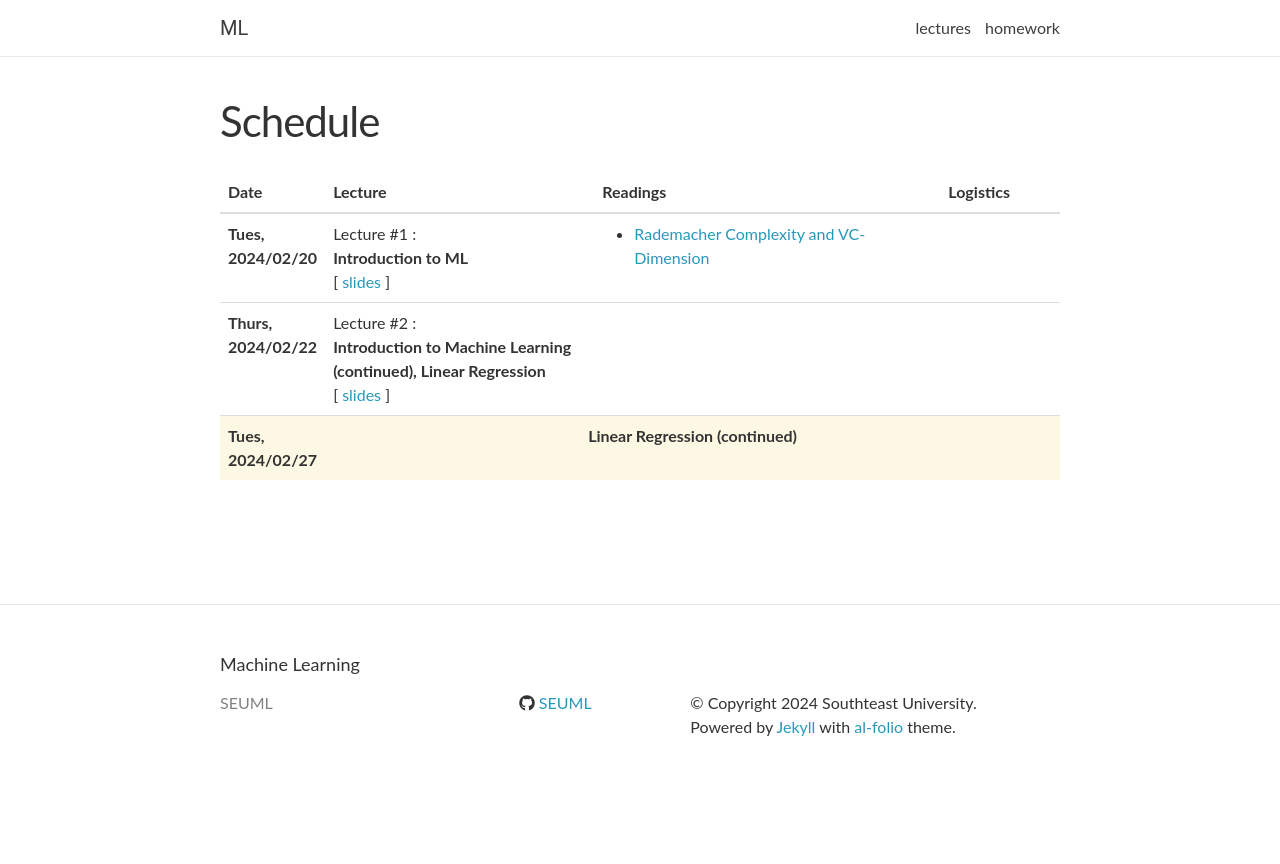
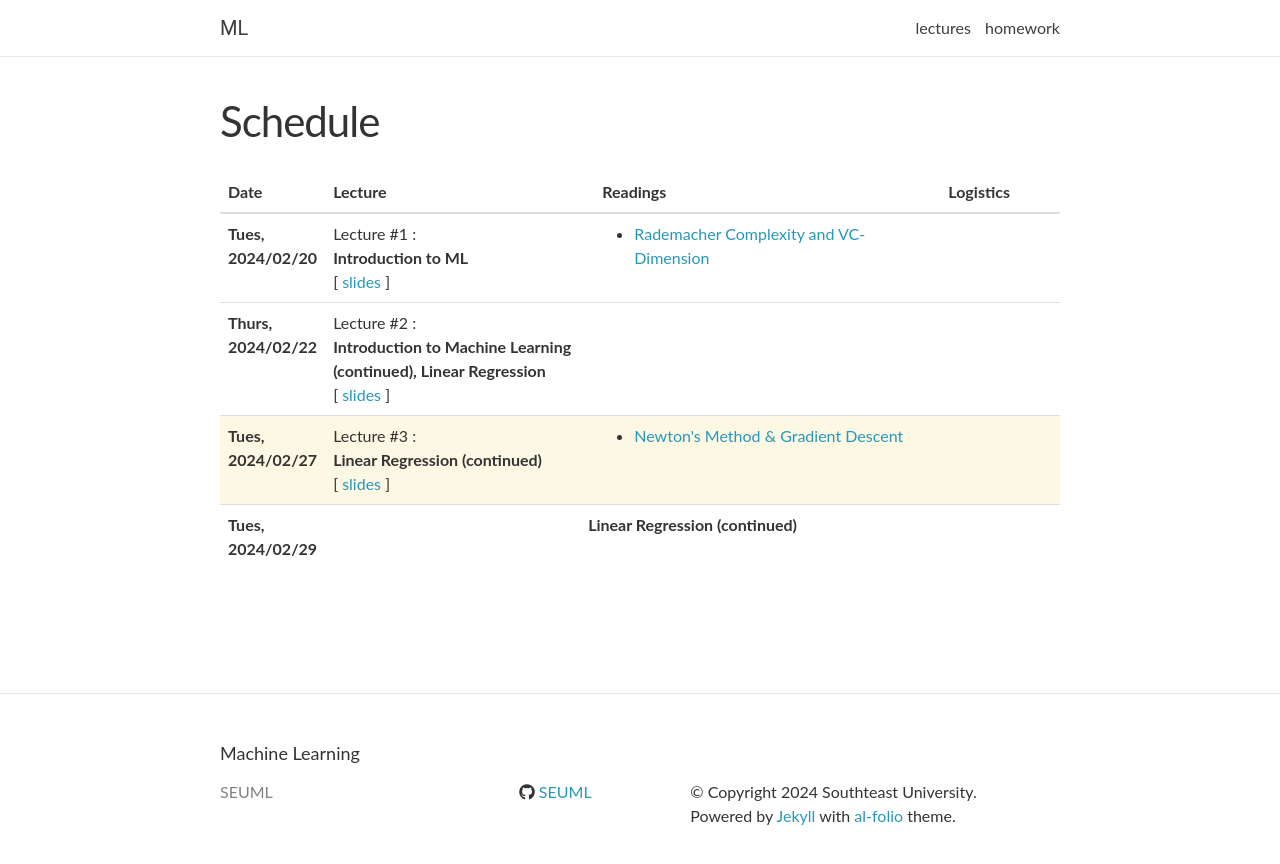
Before and after one commit to SEUML/ml-spring-2024, a Jekyll site: the page built from _pages/lectures.md, in a window 1280 px wide. Shown: the top 864 px of the page. Built offline with Jekyll 4.4.1, drawn with Linux system fonts in a browser that asks for light colours; nearby versions of some CDN libraries; comment, search, counter and statistics services are not loaded.

Commit message:
first commit

```diff
--- a/_data/lectures.yml
+++ b/_data/lectures.yml
@@ -1,4 +1,3 @@
-# - title: "Module 1: Introduction, Representation, and Exact Inference"
 
 - date: Tues, 2024/02/20
   lecturer:
@@ -25,3 +24,8 @@
   readings:
     - <a href="https://pan.seu.edu.cn/link/0DCABBC986A29437B634E3C9B8F06F0D" target="_blank">	Newton's Method & Gradient Descent</a>
   logistics:
+
+
+- date: Tues, 2024/02/29
+  title: >
+    <strong>Linear Regression (continued)</strong>
```
